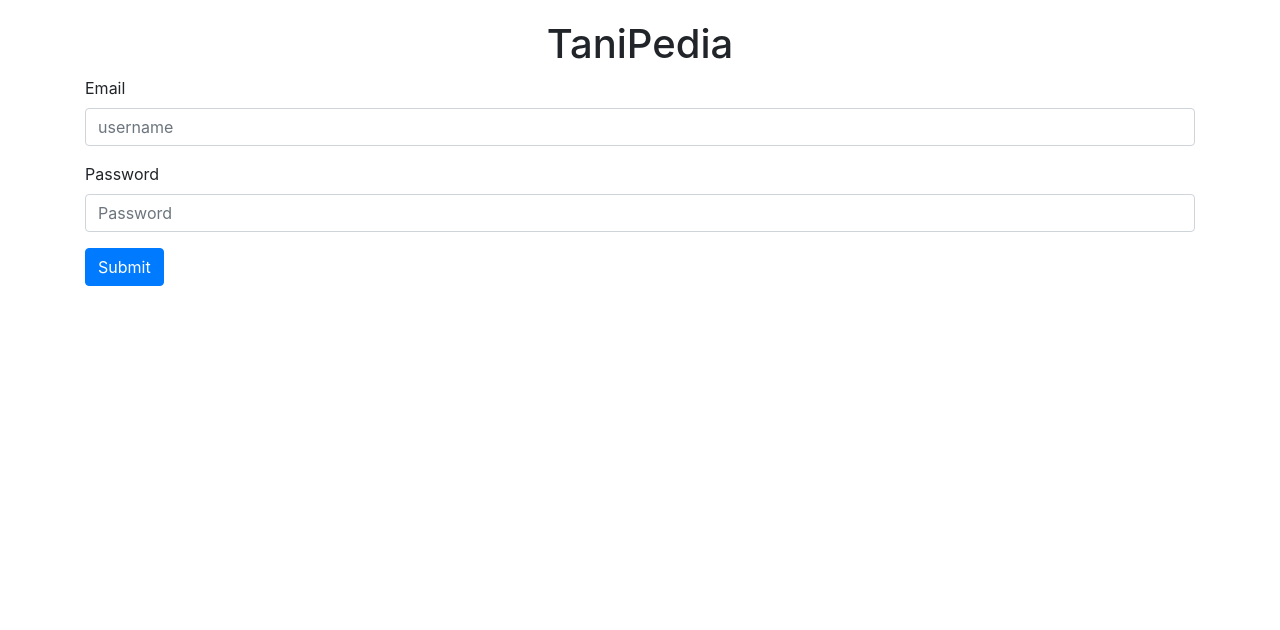
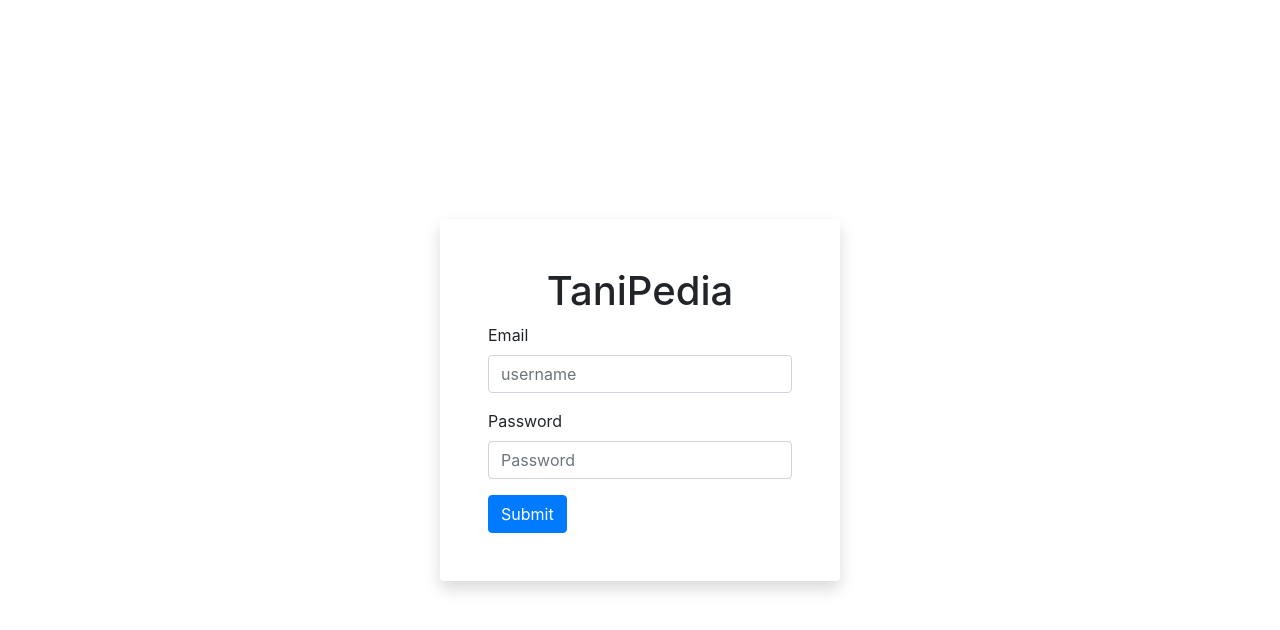
Before and after one commit to maulanairfanf/Learn-React, a React (Create React App) app: page /login in a window 1280 px wide. Shown: the top 630 px of the page. Built offline with nearby package versions, Linux system fonts and the light colour scheme.

Commit message:
set validation

```diff
--- a/src/Utils/Common.js
+++ b/src/Utils/Common.js
@@ -17,6 +17,7 @@ export const getToken = () => {
 // remove the token and user from the session storage
 export const removeUserSession = () => {
   localStorage.removeItem("token");
+  localStorage.removeItem("user");
   window.location.reload();
 
   // sessionStorage.removeItem("token");
--- a/src/Validations/UserValidation.js
+++ b/src/Validations/UserValidation.js
@@ -6,21 +6,32 @@ const UserValidation = (values) => {
   }
 
   if (!values.email || values.email === "") {
-    errors.email = "email harus diisi";
+    errors.email = "Email harus diisi";
   }
 
-  //   if (!values.umur || values.umur === "") {
-  //     errors.umur = "Umur harus diisi";
-  //   }
+  if (!values.telp || values.telp === "") {
+    errors.telp = "Nomor Telepon harus diisi";
+  }
 
-  //   if (!values.alamat || values.alamat === "") {
-  //     errors.alamat = "Alamat harus diisi";
-  //   }
+  if (!values.nik || values.nik === "") {
+    errors.nik = "NIK harus diisi";
+  }
 
-  //   if (!values.nohp || values.nohp === "") {
-  //     errors.nohp = "No HP harus diisi";
-  //   }
-
+  if (!values.kk || values.kk === "") {
+    errors.kk = "KK harus diisi";
+  }
+  if (!values.alamat || values.alamat === "") {
+    errors.alamat = "Alamat harus diisi";
+  }
+  if (!values.rt || values.rt === "") {
+    errors.rt = "RT harus diisi";
+  }
+  if (!values.rw || values.rw === "") {
+    errors.rw = "RW harus diisi";
+  }
+  if (!values.kodpeos || values.kodpeos === "") {
+    errors.kodpeos = "Kodepos harus diisi";
+  }
   return errors;
 };
 
--- a/src/pages/AuthPages/Login.js
+++ b/src/pages/AuthPages/Login.js
@@ -14,12 +14,9 @@ import {
 import { setUserSession } from "../../Utils/Common";
 
 function Login(props) {
-  // const [username, setUsername] = useState("");
-  // const [password, setPassowrd] = useState("");
   const usernameRef = useRef();
   const passwordRef = useRef();
   const [error, setError] = useState("");
-
   const history = useHistory();
   const axios = require("axios");
 
@@ -28,13 +25,8 @@ function Login(props) {
     const data = JSON.stringify({
       username: usernameRef.current.value,
       password: passwordRef.current.value,
-      // username: "maul",
-      // password: "maulkeren",
     });
-    console.log(data);
 
-    try {
-      setError("");
     const config = {
       method: "post",
       url: "http://localhost:8000/login",
@@ -49,38 +41,38 @@ function Login(props) {
     };
     axios(config)
       .then(function (response) {
+        if (response.data.status === "ERROR") {
+          setError("username atau password yang dimasukkan salah");
+        } else {
           setUserSession(
             response.data.data.api_token,
             response.data.data.username
           );
           props.history.push("/");
           window.location.reload();
+        }
       })
       .catch(function (error) {
         console.log(error);
-          setError("username atau password yang dimasukan salah !!!");
+        setError(error);
       });
-
-      // history.push("/Login");
-    } catch (err) {
-      setError(err.message);
-      console.log(err);
-    }
-
-    // setLoading(false);
   };
 
   return (
-    <Container className=" h-100">
-      <div className="">
-        <Form action="" onSubmit={handleSubmit} className=" ">
+    <Container className="h-100 d-flex justify-content-center align-items-center">
+      <Form
+        action=""
+        onSubmit={handleSubmit}
+        className="p-5 rounded shadow"
+        style={{ width: "400px" }}
+      >
         {error && (
-            <div className="" role="alert">
-              <p>{error}</p>
+          <div className="alert alert-danger text-center" role="alert">
+            <span className="text-center">{error}</span>
           </div>
         )}
         <h1 className=" text-center ">TaniPedia</h1>
-          <FormGroup className="d-block">
+        <FormGroup>
           <Label>Email</Label>
           <input
             className="form-control"
@@ -88,7 +80,6 @@ function Login(props) {
             type="username"
             placeholder="username"
             ref={usernameRef}
-              required
             autoComplete="off"
           />
         </FormGroup>
@@ -96,17 +87,17 @@ function Login(props) {
           <Label>Password</Label>
           <input
             className="form-control"
+            id="password"
             type="password"
             placeholder="Password"
             ref={passwordRef}
-              required=""
+            autoComplete="off"
           />
         </FormGroup>
         <Button type="submit" color="primary">
           Submit
         </Button>
       </Form>
-      </div>
     </Container>
   );
 }
```
Lines whose indentation alone changed are shown as unchanged.
